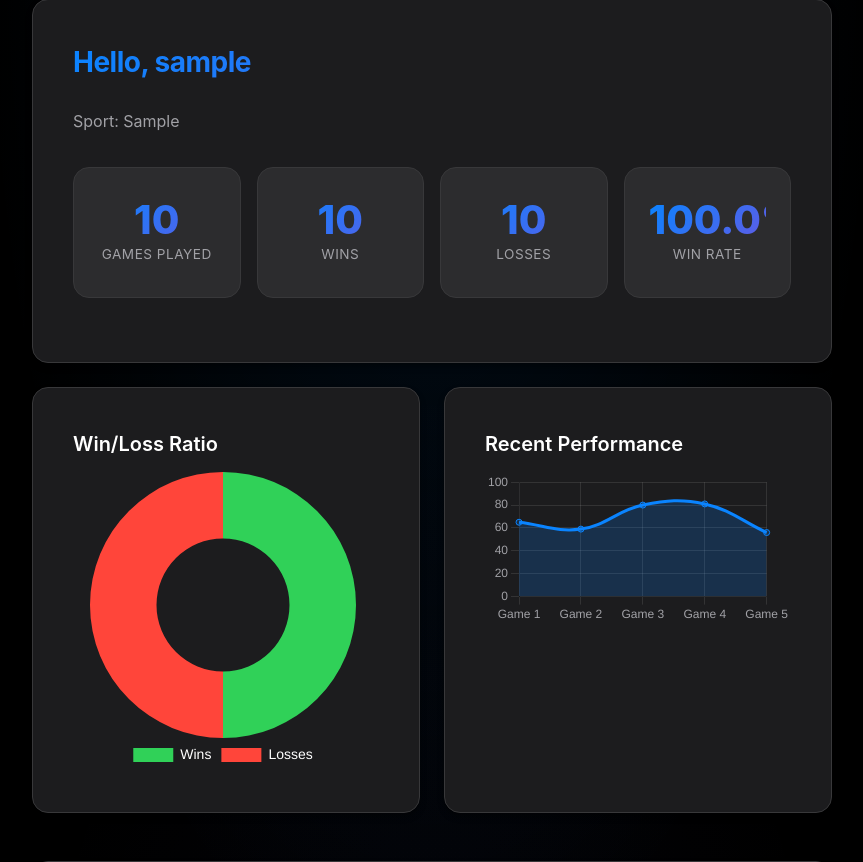
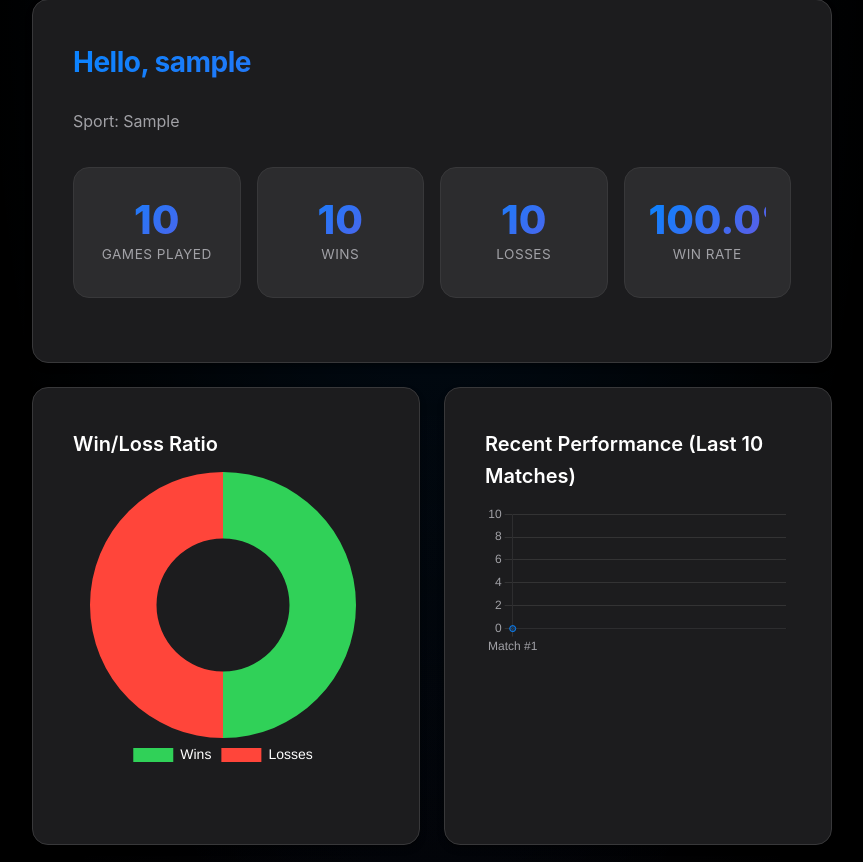
Before and after one commit to poudel2028-coder/siddupower_projecttrue, a FastAPI app: page / in a window 1280 px wide. Shown: the part 106-968 px from the top of the page, without its empty margins (208-1071 px from the left). Run offline with FastAPI, Linux system fonts and the light colour scheme; the visitor is signed in with stand-in values (Sample User, id 1); tables that the repository leaves empty hold one stand-in row (values such as "Sample post").

Commit message:
Add performance graph showing score out of 10 for last 10 matches
- Calculate performance score based on points and assists per match
- Basketball: (points + assists) / 4, max 10
- Football: (points + assists) * 1.5, max 10
- Show last 10 completed matches in performance chart
- Chart displays match numbers on x-axis and scores (0-10) on y-axis

Generated with [Devin](https://devin.ai)

Co-Authored-By: Devin <158243242+devin-ai-integration[bot]@users.noreply.github.com>

```diff
--- a/main.py
+++ b/main.py
@@ -75,6 +75,54 @@ def calculate_stats(user: User):
     return stats
 
 
+def calculate_match_performance(user: User, db: Session):
+    """Calculate performance score (out of 10) for each match"""
+    user_team_ids = [t.team_id for t in db.query(TeamMember).filter(TeamMember.user_id == user.id).all()]
+
+    matches = db.query(Match).filter(
+        (Match.team1_id.in_(user_team_ids)) | (Match.team2_id.in_(user_team_ids)),
+        Match.status == "completed"
+    ).order_by(Match.completed_at.desc()).limit(10).all()
+
+    performance_data = []
+    for match in matches:
+        events = db.query(MatchEvent).filter(
+            MatchEvent.match_id == match.id,
+            MatchEvent.player_id == user.id
+        ).all()
+
+        points = 0
+        assists = 0
+        for event in events:
+            if event.event_type == "2pt":
+                points += 2
+            elif event.event_type == "3pt":
+                points += 3
+            elif event.event_type == "goal":
+                points += 1
+            elif event.event_type == "assist":
+                assists += 1
+
+        # Calculate performance score out of 10
+        if match.sport == "basketball":
+            # Basketball: 30 points + 10 assists = 10 score
+            score = min(10, round((points + assists) / 4, 1))
+        else:
+            # Football: 3 goals + 3 assists = 10 score
+            score = min(10, round((points + assists) * 1.5, 1))
+
+        performance_data.append({
+            "match_id": match.id,
+            "score": score,
+            "points": points,
+            "assists": assists
+        })
+
+    # Reverse to show oldest to newest in chart
+    performance_data.reverse()
+    return performance_data
+
+
 @app.get("/", response_class=HTMLResponse)
 async def home(request: Request, db: Session = Depends(get_db)):
     current_user = get_current_user(request, db)
@@ -83,6 +131,9 @@ async def home(request: Request, db: Session = Depends(get_db)):
 
     # Calculate professional stats
     stats = calculate_stats(current_user)
+
+    # Calculate match performance data
+    performance_data = calculate_match_performance(current_user, db)
 
     # Get recent games from friends
     friend_ids = [f.friend_id for f in current_user.friendships_sent]
@@ -101,6 +152,7 @@ async def home(request: Request, db: Session = Depends(get_db)):
         "request": request,
         "user": current_user,
         "stats": stats,
+        "performance_data": performance_data,
         "recent_matches": recent_matches,
         "user_teams": user_teams
     })
--- a/templates/dashboard.html
+++ b/templates/dashboard.html
@@ -65,12 +65,14 @@
                 <canvas id="winLossChart"></canvas>
             </div>
         </div>
+        {% if performance_data %}
         <div class="card">
-            <h3>Recent Performance</h3>
+            <h3>Recent Performance (Last 10 Matches)</h3>
             <div class="chart-wrapper">
                 <canvas id="performanceChart"></canvas>
             </div>
         </div>
+        {% endif %}
     </div>
 
     <div class="card">
@@ -143,13 +145,16 @@ new Chart(winLossCtx, {
 
 // Performance Line Chart
 const performanceCtx = document.getElementById('performanceChart').getContext('2d');
+const performanceLabels = [{% for perf in performance_data %}'Match #{{ perf.match_id }}'{% if not loop.last %}, {% endif %}{% endfor %}];
+const performanceScores = [{% for perf in performance_data %}{{ perf.score }}{% if not loop.last %}, {% endif %}{% endfor %}];
+
 new Chart(performanceCtx, {
     type: 'line',
     data: {
-        labels: ['Game 1', 'Game 2', 'Game 3', 'Game 4', 'Game 5'],
+        labels: performanceLabels,
         datasets: [{
-            label: 'Performance',
-            data: [65, 59, 80, 81, 56],
+            label: 'Performance (out of 10)',
+            data: performanceScores,
             fill: true,
             backgroundColor: 'rgba(10, 132, 255, 0.2)',
             borderColor: '#0a84ff',
@@ -167,6 +172,7 @@ new Chart(performanceCtx, {
         scales: {
             y: {
                 beginAtZero: true,
+                max: 10,
                 grid: {
                     color: 'rgba(255, 255, 255, 0.1)'
                 },
```
